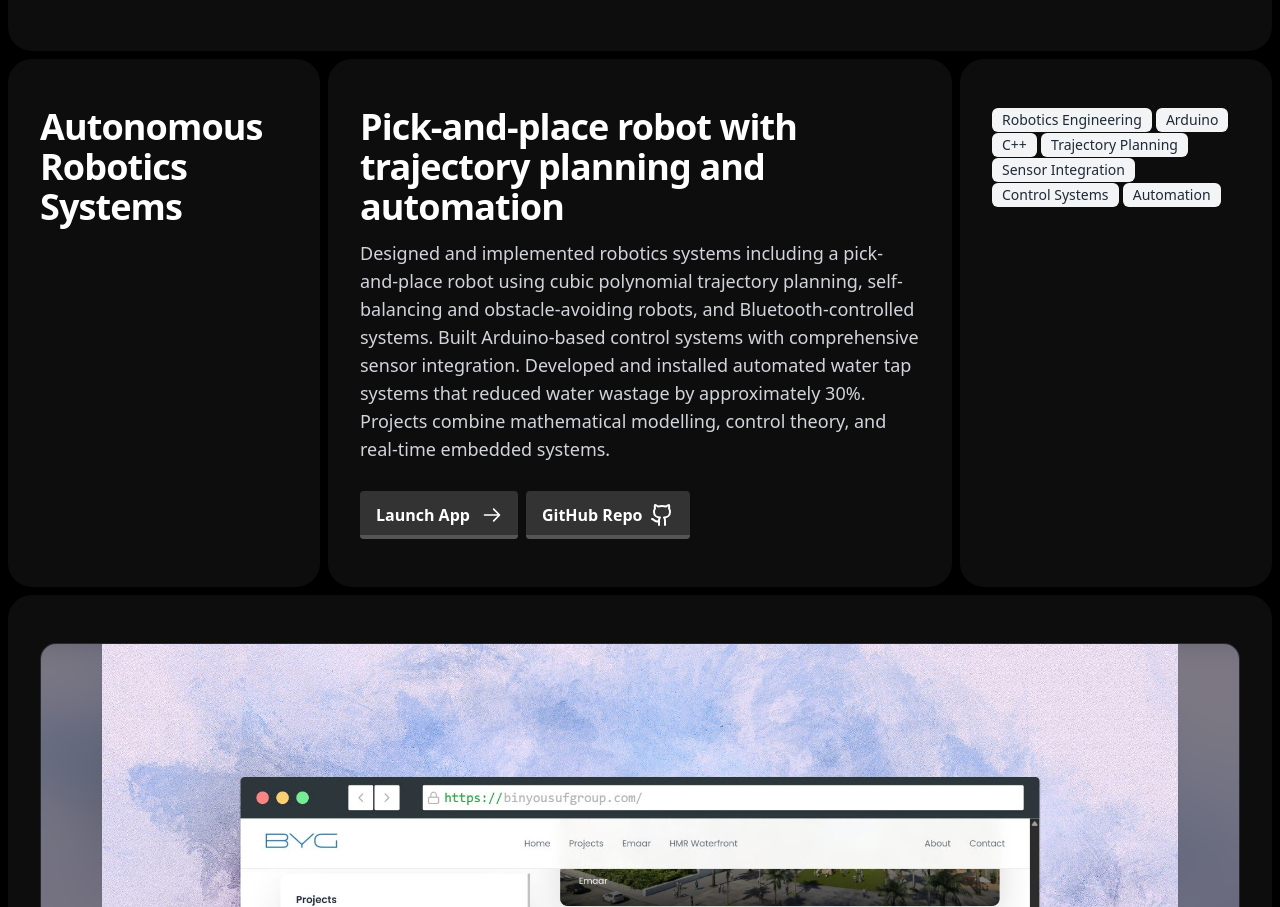
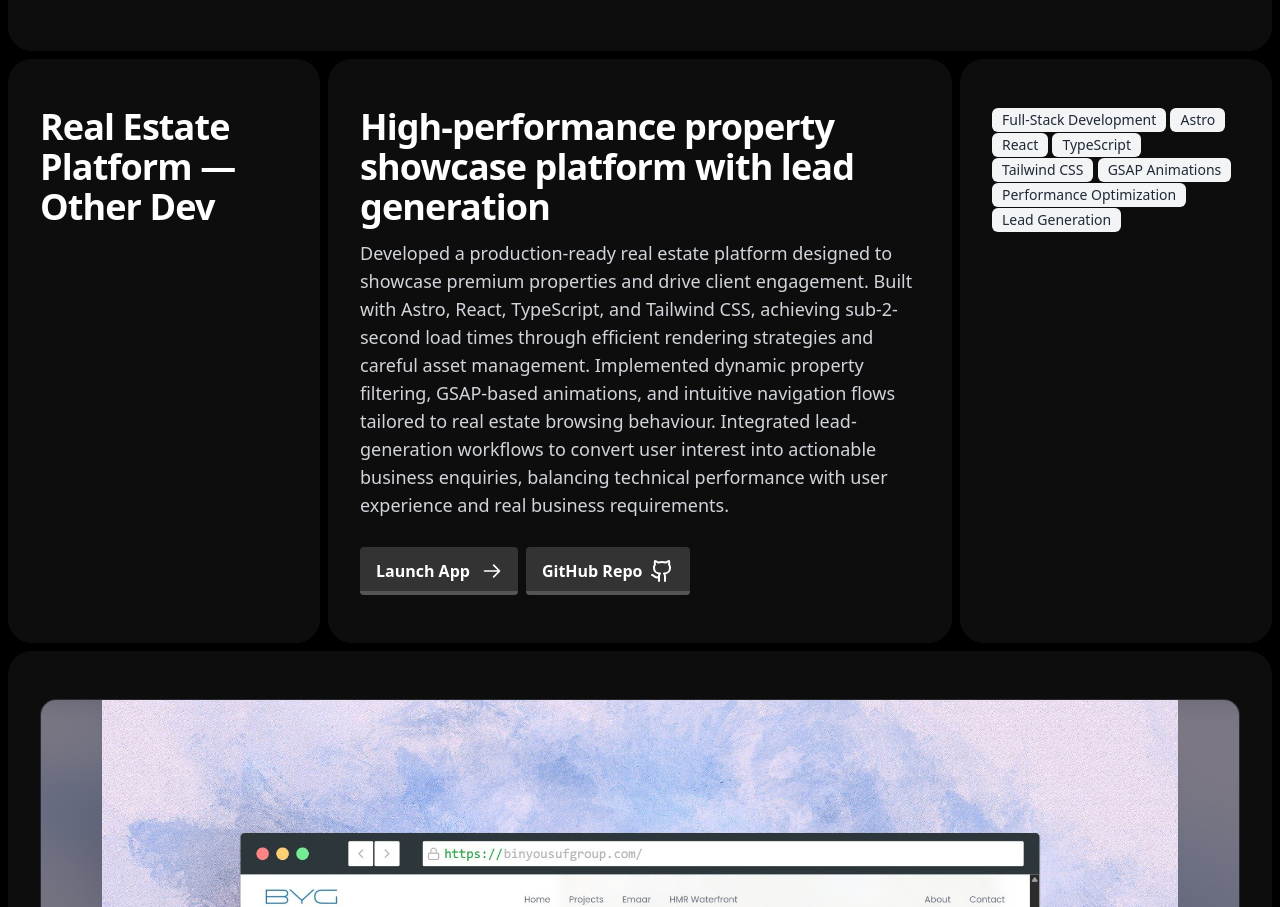
Before and after one commit to syedaliabbas1/portfolio, a Next.js app: page / in a window 1280 px wide. Shown: the part 4158-5065 px from the top of the page. Built offline with nearby package versions, Linux system fonts and the light colour scheme.

Commit message:
updated content for projects

```diff
--- a/data/portfolio-data.ts
+++ b/data/portfolio-data.ts
@@ -62,7 +62,7 @@ export const projects: Project[] = [
       { image: "/projects/sapiens-nova-3.png" },
     ],
     featured: true,
-    dateRange: "2024",
+    dateRange: "December 2025 - January 2026",
   },
   {
     name: "Systems Engineering Intern at HP",
@@ -85,20 +85,21 @@ export const projects: Project[] = [
       { image: "/projects/hp-rag-3.png" },
     ],
     featured: true,
-    dateRange: "2024",
+    dateRange: "October 2024 - March 2025",
   },
   {
-    name: "Autonomous Robotics Systems",
-    description: "Pick-and-place robot with trajectory planning and automation",
-    stack: "Designed and implemented robotics systems including a pick-and-place robot using cubic polynomial trajectory planning, self-balancing and obstacle-avoiding robots, and Bluetooth-controlled systems. Built Arduino-based control systems with comprehensive sensor integration. Developed and installed automated water tap systems that reduced water wastage by approximately 30%. Projects combine mathematical modelling, control theory, and real-time embedded systems.",
+    name: "Real Estate Platform — Other Dev",
+    description: "High-performance property showcase platform with lead generation",
+    stack: "Developed a production-ready real estate platform designed to showcase premium properties and drive client engagement. Built with Astro, React, TypeScript, and Tailwind CSS, achieving sub-2-second load times through efficient rendering strategies and careful asset management. Implemented dynamic property filtering, GSAP-based animations, and intuitive navigation flows tailored to real estate browsing behaviour. Integrated lead-generation workflows to convert user interest into actionable business enquiries, balancing technical performance with user experience and real business requirements.",
     badges: [
-      { name: "Robotics Engineering" },
-      { name: "Arduino" },
-      { name: "C++" },
-      { name: "Trajectory Planning" },
-      { name: "Sensor Integration" },
-      { name: "Control Systems" },
-      { name: "Automation" },
+      { name: "Full-Stack Development" },
+      { name: "Astro" },
+      { name: "React" },
+      { name: "TypeScript" },
+      { name: "Tailwind CSS" },
+      { name: "GSAP Animations" },
+      { name: "Performance Optimization" },
+      { name: "Lead Generation" },
     ],
     link: "#",
     github: "#",
@@ -108,7 +109,7 @@ export const projects: Project[] = [
       { image: "/projects/robotics-3.jpg" },
     ],
     featured: true,
-    dateRange: "2023-2024",
+    dateRange: "June 2025 - July 2025",
   },
   {
     name: "ML Computer Vision Systems",
@@ -131,7 +132,7 @@ export const projects: Project[] = [
       { image: "/projects/ml-vision-3.png" },
     ],
     featured: true,
-    dateRange: "2023",
+    dateRange: "November 2025",
   },
 ];
 
```
